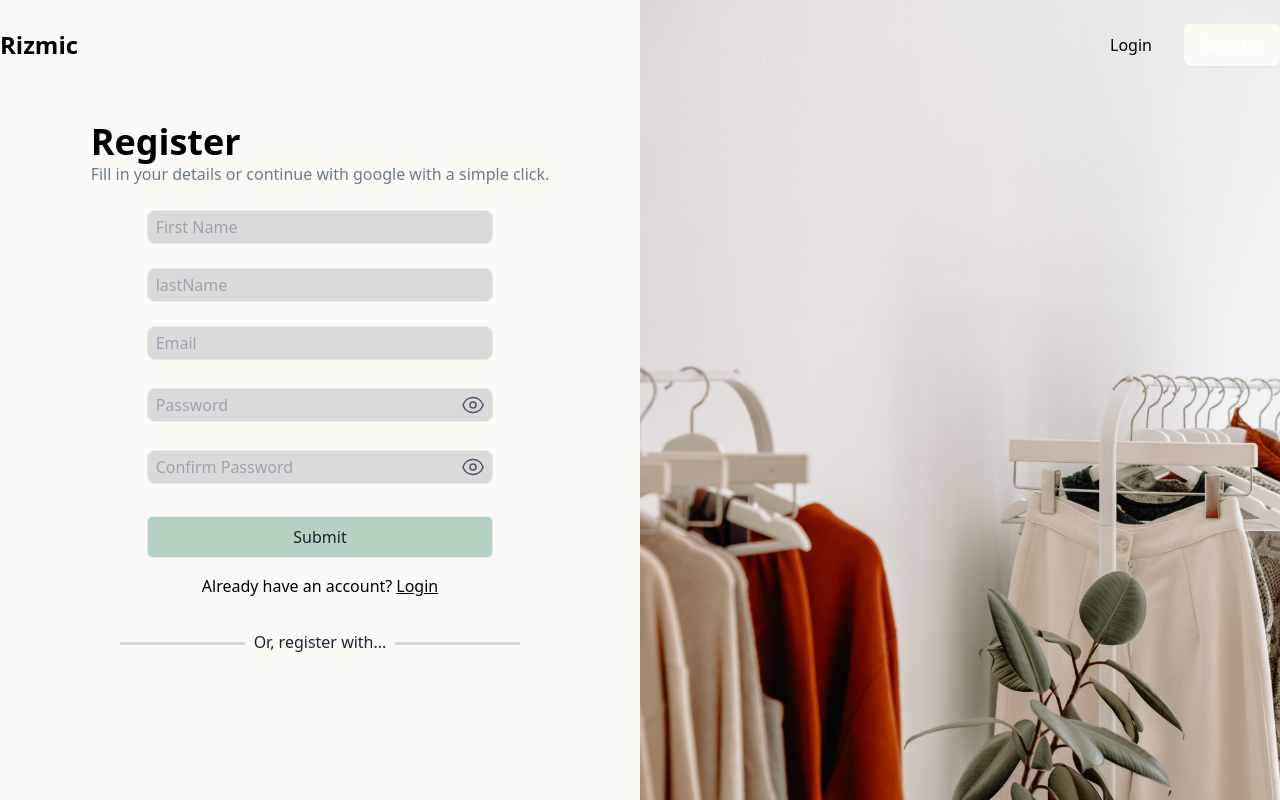
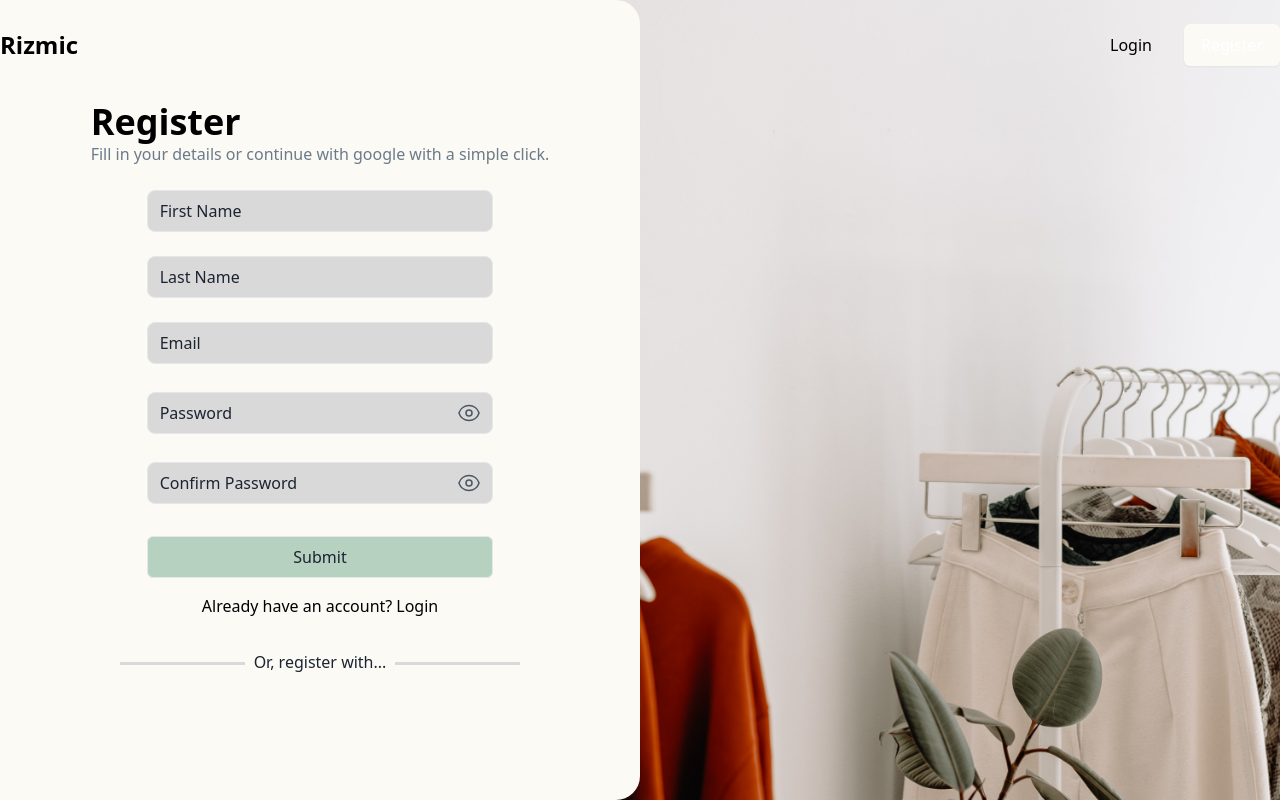
Before and after one commit to Anisulh/RizmicClient, a React (Vite) app: page /register in a window 1280 px wide. Built offline with nearby package versions, Linux system fonts and the light colour scheme; a web font is replaced by a local one.

Commit message:
STYLE: updated styling to be more consistent

```diff
--- a/src/pages/login/Login.tsx
+++ b/src/pages/login/Login.tsx
@@ -1,4 +1,11 @@
-import { ChangeEvent, FormEvent, useState, useEffect, useRef } from "react";
+import {
+  ChangeEvent,
+  FormEvent,
+  useState,
+  useEffect,
+  useRef,
+  MutableRefObject,
+} from "react";
 import EyeIcon from "@heroicons/react/24/outline/EyeIcon";
 import EyeSlashIcon from "@heroicons/react/24/outline/EyeSlashIcon";
 import loginImage from "./images/login_page.jpg";
@@ -14,6 +21,7 @@
     email: "",
     password: "",
   });
+  const [pageLoading, setPageLoading] = useState<boolean>(false);
 
   const { email } = userLoginData;
   const [showPassword, setShowPassword] = useState(false);
@@ -31,7 +39,6 @@
     message: "",
     showStatus: false,
   });
-  const googleButton = useRef(null);
 
   const handleGoogleSignIn = async (res: IGoogleResponse) => {
     console.log(res.credential);
@@ -52,7 +59,9 @@
       });
     }
   };
+  const googleButton = useRef(null);
   loadGoogleScript(handleGoogleSignIn, googleButton);
+
   const handleSubmit = async (e: FormEvent) => {
     e.preventDefault();
     setLoading(true);
@@ -107,9 +116,13 @@
     });
   };
 
+  if (pageLoading) {
+    return <h1>Loading...</h1>;
+  }
+
   return (
     <div className="flex items-center justify-center">
-      <div className="flex items-center justify-center h-screen w-1/2 ">
+      <div className="flex items-center justify-center h-screen w-1/2 z-10 rounded-3xl">
         <div>
           <h1 className="font-bold text-4xl">Welcome back!</h1>
           <p className="text-slategrey ">
@@ -121,7 +134,7 @@
               name="email"
               placeholder="Email"
               onChange={handleChange}
-              className="border rounded-lg block w-full bg-ourGrey text-raisinblack my-6 py-1 px-2"
+              className="border rounded-lg block w-full bg-ourGrey text-raisinblack my-6 py-2 px-3 placeholder-raisinblack"
             />
 
             <div className="flex items-center relative">
@@ -130,7 +143,7 @@
                 name="password"
                 placeholder="Password"
                 onChange={handleChange}
-                className="border rounded-lg block w-full bg-ourGrey text-raisinblack my-1 py-1 px-2"
+                className="border rounded-lg block w-full bg-ourGrey text-raisinblack my-1 py-2 px-3 placeholder-raisinblack"
               />
               <button
                 type="button"
@@ -142,6 +155,14 @@
                 ) : (
                   <EyeIcon className="h-6 w-6 bg-transparent" />
                 )}
+              </button>
+            </div>
+            <div className="flex justify-end">
+              <button
+                type="button"
+                className="font-medium text-xs text-ultramarineBlue"
+              >
+                Forgot Password?
               </button>
             </div>
 
@@ -166,7 +187,7 @@
           </form>
           <div className="flex items-center justify-center gap-1 py-4">
             <p>Already have an account?</p>
-            <Link to="/register" className="underline font-medium">
+            <Link to="/register" className="font-medium text-ultramarineBlue">
               Register
             </Link>
           </div>
@@ -178,9 +199,9 @@
           </div>
         </div>
       </div>
-
+      <div className="w-1/2"></div>
       <img
-        className="object-cover w-1/2 h-screen "
+        className="object-cover w-4/6 h-screen absolute right-0"
         src={loginImage}
         alt="Register image"
       />
--- a/src/pages/register/Register.tsx
+++ b/src/pages/register/Register.tsx
@@ -1,4 +1,11 @@
-import { ChangeEvent, FormEvent, useContext, useRef, useState } from "react";
+import {
+  ChangeEvent,
+  FormEvent,
+  useContext,
+  useEffect,
+  useRef,
+  useState,
+} from "react";
 import EyeIcon from "@heroicons/react/24/outline/EyeIcon";
 import EyeSlashIcon from "@heroicons/react/24/outline/EyeSlashIcon";
 import Status from "../../components/Status";
@@ -64,7 +71,6 @@
     },
   });
 
-  const googleButton = useRef(null);
   const handleGoogleSignIn = async (res: IGoogleResponse) => {
     try {
       mutate({ credential: res.credential });
@@ -76,6 +82,7 @@
       });
     }
   };
+  const googleButton = useRef(null);
   loadGoogleScript(handleGoogleSignIn, googleButton);
 
   const handleChange = (e: ChangeEvent<HTMLInputElement>) => {
@@ -107,7 +114,7 @@
 
   return (
     <div className="flex items-center justify-center">
-      <div className="flex items-center justify-center h-screen w-1/2 ">
+      <div className="flex items-center justify-center h-screen w-1/2 z-10 rounded-3xl">
         {showStatus && (
           <Status message={message} isError={isError} setStatus={setStatus} />
         )}
@@ -122,15 +129,15 @@
               name="firstName"
               placeholder="First Name"
               onChange={handleChange}
-              className="border rounded-lg block w-full bg-ourGrey text-raisinblack my-6 py-1 px-2"
+              className="border rounded-lg block w-full bg-ourGrey text-raisinblack my-6 py-2 px-3 placeholder-raisinblack "
             />
 
             <input
               type="text"
               name="lastName"
-              placeholder="lastName"
+              placeholder="Last Name"
               onChange={handleChange}
-              className="border rounded-lg block w-full bg-ourGrey text-raisinblack my-6 py-1 px-2"
+              className="border rounded-lg block w-full bg-ourGrey text-raisinblack my-6 py-2 px-3 placeholder-raisinblack"
             />
 
             <input
@@ -138,7 +145,7 @@
               name="email"
               placeholder="Email"
               onChange={handleChange}
-              className="border rounded-lg block w-full bg-ourGrey text-raisinblack my-6 py-1 px-2"
+              className="border rounded-lg block w-full bg-ourGrey text-raisinblack my-6 py-2 px-3 placeholder-raisinblack"
             />
 
             <div className="flex items-center relative">
@@ -147,11 +154,11 @@
                 name="password"
                 placeholder="Password"
                 onChange={handleChange}
-                className="border rounded-lg block w-full bg-ourGrey text-raisinblack my-1 py-1 px-2"
+                className="border rounded-lg block w-full bg-ourGrey text-raisinblack my-1 py-2 px-3 placeholder-raisinblack"
               />
               <button
                 type="button"
-                className="absolute right-0 text-gray-600 hover:text-raisinblack px-2"
+                className="absolute right-0 text-gray-600 hover:text-raisinblac2 px-3"
                 onClick={() => {
                   setShowPassword((prevState) => !prevState);
                 }}
@@ -198,11 +205,11 @@
                 name="confirmPassword"
                 placeholder="Confirm Password"
                 onChange={handleChange}
-                className="border rounded-lg block w-full bg-ourGrey text-raisinblack my-6 py-1 px-2"
+                className="border rounded-lg block w-full bg-ourGrey text-raisinblack my-6 py-2 px-3 placeholder-raisinblack"
               />
               <button
                 type="button"
-                className="absolute right-0 text-gray-600 hover:text-raisinblack  px-2"
+                className="absolute right-0 text-gray-600 hover:text-raisinblack2 px-3"
                 onClick={() => {
                   setShowConfirmPassword((prevState) => !prevState);
                 }}
@@ -235,7 +242,7 @@
           </form>
           <div className="flex items-center justify-center gap-1 py-4">
             <p>Already have an account?</p>
-            <Link to="/login" className="underline font-medium">
+            <Link to="/login" className="text-ultramarineBlue font-medium">
               Login
             </Link>
           </div>
@@ -247,9 +254,9 @@
           </div>
         </div>
       </div>
-
+      <div className="w-1/2"></div>
       <img
-        className="object-cover w-1/2 h-screen "
+        className="object-cover w-4/6 h-screen absolute right-0"
         src={registerImage}
         alt="Register image"
       />
```
